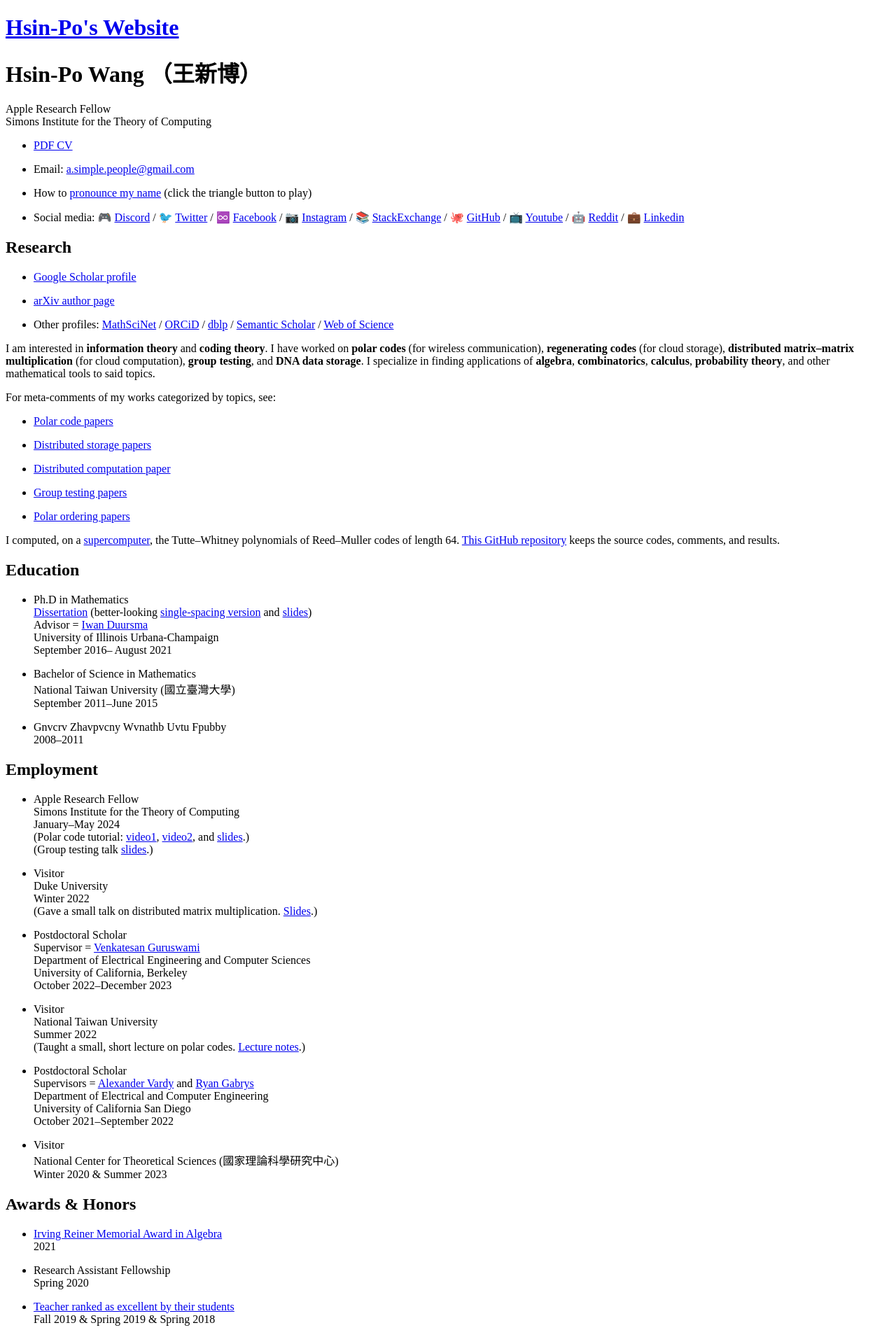
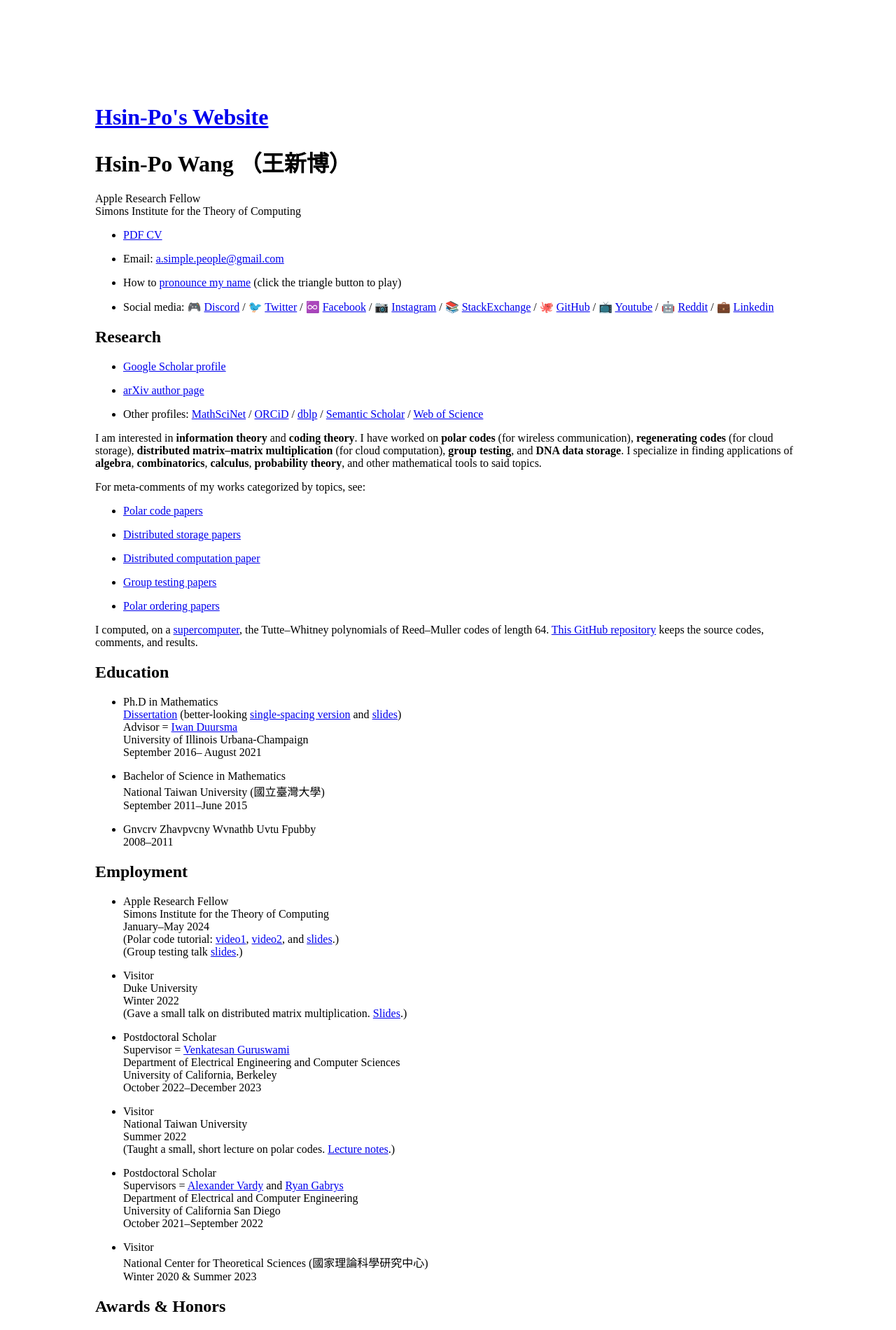
Before and after one commit to Symbol1/Symbol1.github.io, a Jekyll site: the page built from README.md, in a window 1280 px wide. Shown: the top 1900 px of the page at 70% size. Built offline with Jekyll 4.4.1, drawn with Linux system fonts in a browser that asks for light colours; our own code applies the rules of GitHub Pages for plain Markdown files.

Commit message:
css path

```diff
--- a/_layouts/default.html
+++ b/_layouts/default.html
@@ -8,7 +8,7 @@
 
     {{ content }}
 
-    <link rel="stylesheet" href="/_layouts/style.css">
+    <link rel="stylesheet" href="/style.css">
     <script>
       MathJax = {
         tex: {
```
